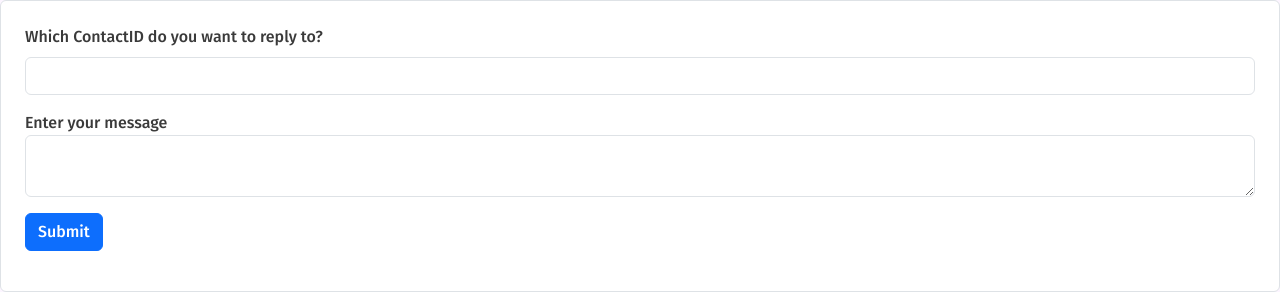
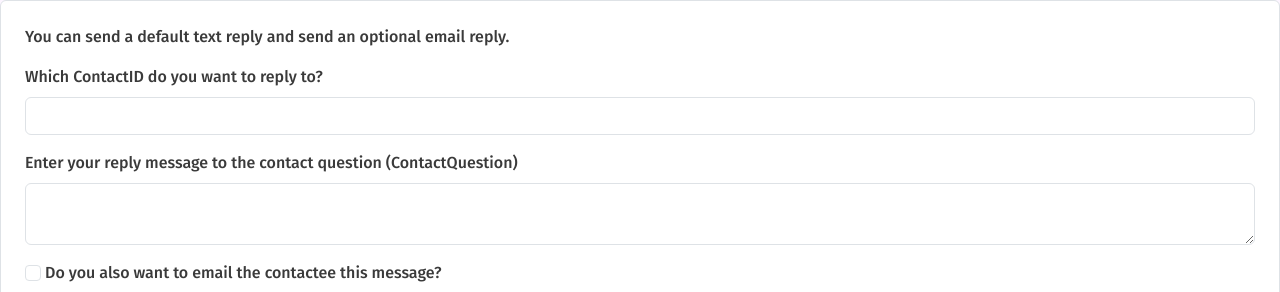
Before and after one commit to Veloric/2023FASE, a Flask app: page /replyContact in a window 1280 px wide. Shown: the part 120-412 px from the top of the page. Run offline with Flask 3, Linux system fonts and the light colour scheme; data that the repository does not hold is empty.

Commit message:
Fix bug for WIP on reply contact

```diff
--- a/main.py
+++ b/main.py
@@ -108,10 +108,11 @@ def replyContact():
     except:
         print("An error has occurred while displaying the contact table!")
 
-    if request.method == "POST" and request.form["replyConfirm"] == 1:
+    if request.method == "POST" and request.form["replyConfirm"] == "1":
         print(request.form)
         contactID = request.form["contactID"]
         replyMsg = request.form["replyMsg"]
+        emailOption = request.form["emailOption"]
         cursor.execute("SELECT * FROM Contact WHERE ContactID = %s", [(contactID)])
         userContact = cursor.fetchone()
         print(userContact)
--- a/templates/replyContact.html
+++ b/templates/replyContact.html
@@ -17,6 +17,8 @@
 
             <div>
                 <form action="{{ url_for('replyContact') }}" method="POST" autocomplete="off" class="contact-form" id="replyContactForm">
+                    <p>You can send a default text reply and send an optional email reply.</p>
+
                     <input type="hidden" value="1" class="form-control" id="replyConfirm" name="replyConfirm">
 
                     <div class="mb-3">
@@ -24,21 +26,14 @@
                         <input type="number" class="form-control" id="contactID" name="contactID" min="1" required>
                     </div>
 
-                    <!-- By default: Send a text reply and then delete the contactID after the message has been sent
-                        Maybe include an option for the user to send an email (have to check if there is an email in the table)
-                    -->
-
-                    <!-- <div class="mb-3">
-                        <label for="replyMethod" class="form-label">Which method would you like to reply to them with?</label>
-                        <input type="radio" class="form-check-input" id="replyPhone" name="replyMethod">
-                        <label for="replyPhone" class="form-check-label">Phone</label>
-                        <input type="radio" class="form-check-input" id="replyEmail" name="replyMethod">
-                        <label for="replyEmail" class="form-check-label">Email</label>
-                    </div> -->
+                    <div class="mb-3">
+                        <label for="replyMsg" class="form-label">Enter your reply message to the contact question (ContactQuestion)</label>
+                        <textarea class="form-control" id="replyMsg" name="replyMsg" min="5" required></textarea>
+                    </div>
 
                     <div class="mb-3">
-                        <label for="replyMsg">Enter your message</label>
-                        <textarea id="replyMsg" class="form-control" min="5" required></textarea>
+                        <input type="checkbox" class="form-check-input" id="emailOption" name="emailOption">
+                        <label for="emailOption" class="form-check-label">Do you also want to email the contactee this message?</label>
                     </div>
 
                     <button type="submit" class="btn btn-primary">Submit</button>
```
